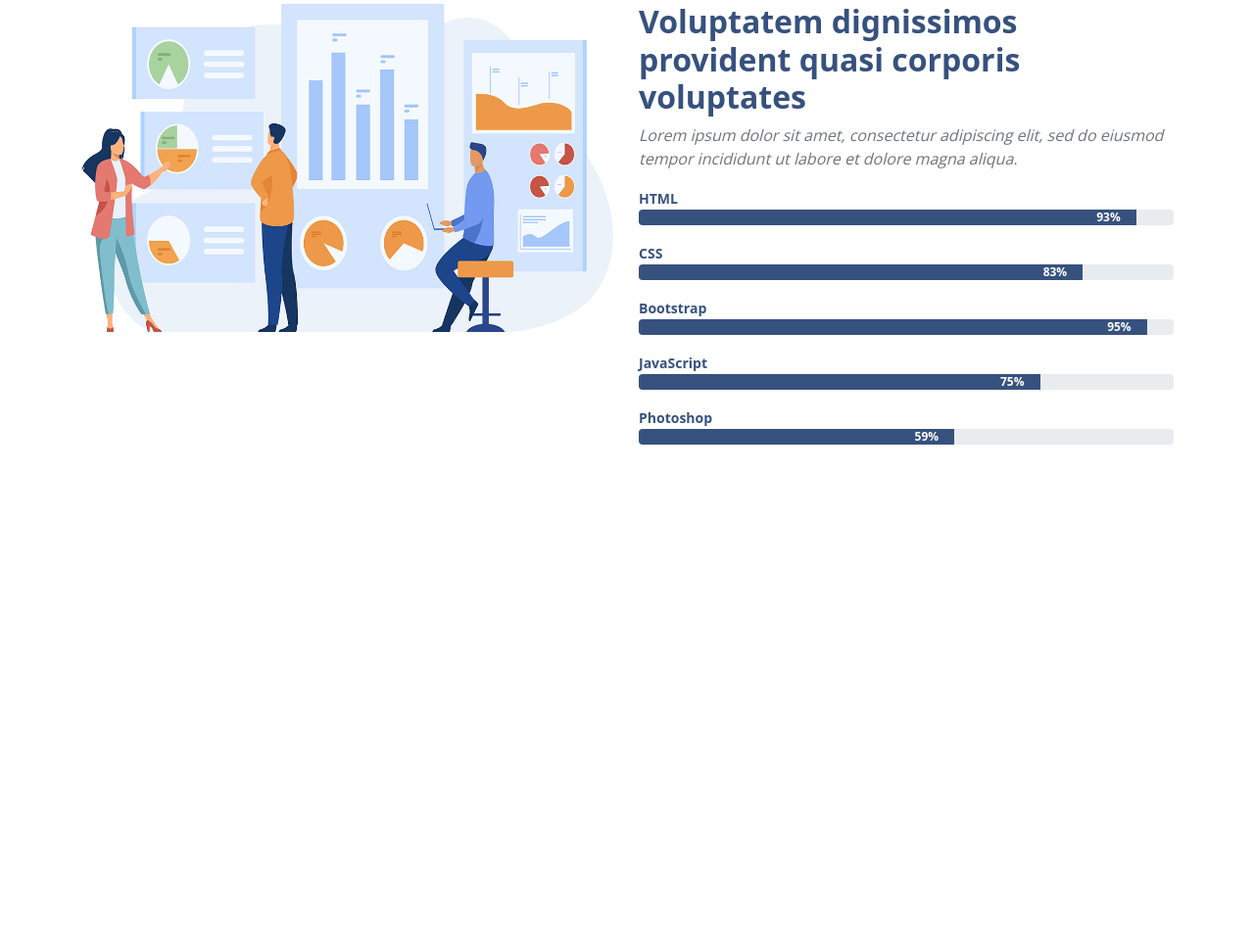
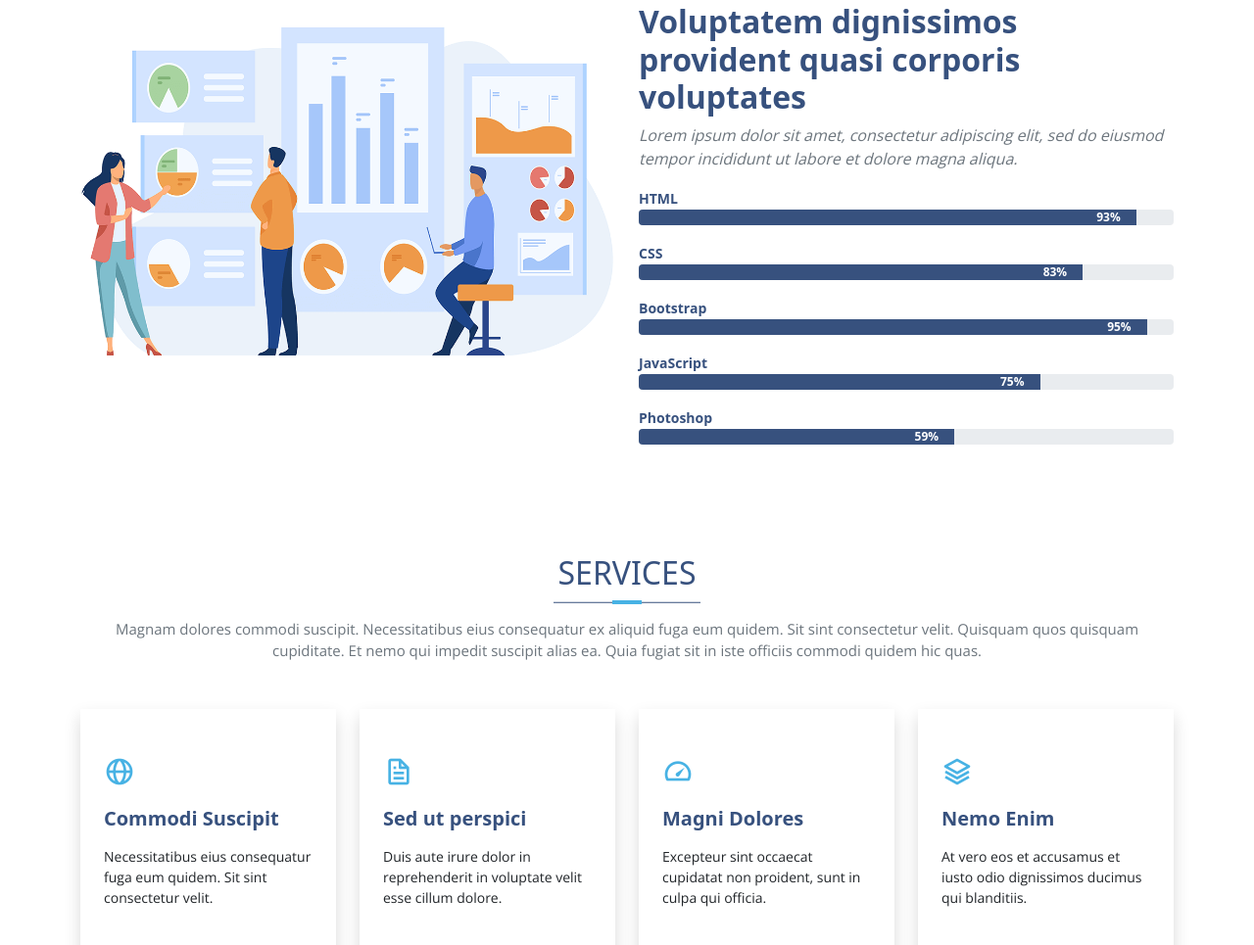
Before and after one commit to ashik-ashik/arsha-project, a plain HTML site: page index.html in a window 1280 px wide. Shown: the part 1835-2800 px from the top of the page at 98% size. Before the commit the page ends 2353 px from the top, so only its background shows below. Drawn offline with nearby package versions, Linux system fonts and the light colour scheme.

Commit message:
added service section

```diff
--- a/css/includes/_customize.scss
+++ b/css/includes/_customize.scss
@@ -1,51 +1,61 @@
 // all customizations
 // my custom desing and customize other default design
 
-#navigation{
+#navigation {
   padding: 10px 0;
-  #primary-menu{
-    .nav-link{
+
+  #primary-menu {
+    .nav-link {
       @extend .fw-md;
       @extend .f-f-jost;
       color: #f1f1f1 !important;
       transition: ease 300ms;
     }
-    .nav-link:hover{
+
+    .nav-link:hover {
       color: #fff !important;
     }
   }
+
   @media screen and (max-width:991px) {
-    #primary-menu{
+    #primary-menu {
       background: $dblue;
     }
   }
 }
 
 // hero or home section
-#home{
+#home {
   padding: 200px 0 50px;
   background: $dblue !important;
 
-  .btn{
+  .btn {
     padding-top: 12px;
     padding-bottom: 12px;
   }
-  img{
+
+  img {
     animation: img-ani 3s infinite alternate;
     width: 80% !important;
   }
+
   @keyframes img-ani {
-    100%, 0%{
+
+    100%,
+    0% {
       transform: translateY(-10px);
     }
-    50%{
+
+    50% {
       transform: translateY(10px);
     }
   }
 }
-#logos{
+
+#logos {
   background: #eee !important;
-  img{
+
+  img {
     width: 80% !important;
     text-align: center;
     filter: grayscale(100);
@@ -53,18 +63,20 @@
     transition: all 300ms;
     cursor: pointer;
   }
-  img:hover{
+
+  img:hover {
     filter: grayscale(0);
     transform: scale(.8);
   }
 }
 
-#about{
-  h1{
+.section-title {
+  h1 {
     padding-bottom: 10px;
     position: relative;
   }
-  h1::before{
+
+  h1::before {
     content: '';
     position: absolute;
     top: 100%;
@@ -74,7 +86,8 @@
     background: $dblue;
     transform: translate(-50%, -50%);
   }
-  h1::after{
+
+  h1::after {
     content: '';
     position: absolute;
     top: 100%;
@@ -87,21 +100,23 @@
 }
 
 // faq section
-#why-us{
+#why-us {
   background: #F3F5FA;
 
-  #faqAccordion{
-    .accordion-item{
+  #faqAccordion {
+    .accordion-item {
       border: 0px solid transparent !important;
       border-radius: 4px;
     }
-    .accordion-header .accordion-button{
+
+    .accordion-header .accordion-button {
       border: 0px solid transparent !important;
       font-size: 17px;
       @extend .fw-md;
       background: #fff;
     }
-    .accordion-header .accordion-button span{
+
+    .accordion-header .accordion-button span {
       font-size: 17px;
       font-weight: 900;
     }
@@ -109,17 +124,34 @@
 }
 
 // skill section
-#skills{
-  .progress-bar{
+#skills {
+  .progress-bar {
     background: $dblue;
   }
 }
 
 
 // venobox close button
-.vbox-close{
+.vbox-close {
   right: 30px;
   top: 30px;
   font-size: 40px;
   @extend .fw-md;
 }
+
+#service {
+  .box {
+    transition: all 400ms;
+    h4 a{
+      color: $dblue;
+      font-weight: 700;
+      transition: 300ms;
+    }
+  }
+  .box:hover{
+    transform: translateY(-14px);
+    h4 a{
+      color: $btnclr;
+    }
+  }
+}
--- a/index.html
+++ b/index.html
@@ -1,5 +1,6 @@
 <!DOCTYPE html>
 <html lang="en">
+
 <head>
   <meta charset="UTF-8">
   <meta http-equiv="X-UA-Compatible" content="IE=edge">
@@ -22,6 +23,7 @@
   <link rel="stylesheet" href="css/index.css">
 
 </head>
+
 <body>
 
 
@@ -30,7 +32,9 @@
     <nav class="navbar navbar-expand-lg" id="navigation">
       <div class="container">
         <a class="navbar-brand text-uppercase text-white fs-20 fw-md" href="#">Ashik</a>
-        <button class="navbar-toggler shadow-none rounded" type="button" data-bs-toggle="collapse" data-bs-target="#primary-menu" aria-controls="primary-menu" aria-expanded="false" aria-label="Toggle navigation">
+        <button class="navbar-toggler shadow-none rounded" type="button" data-bs-toggle="collapse"
+          data-bs-target="#primary-menu" aria-controls="primary-menu" aria-expanded="false"
+          aria-label="Toggle navigation">
           <i class="bx bx-menu-alt-right text-white fs-20"></i>
         </button>
         <div class="collapse navbar-collapse" id="primary-menu">
@@ -51,13 +55,16 @@
               <a class="nav-link" href="team">Team</a>
             </li>
             <li class="nav-item dropdown">
-              <a class="nav-link dropdown-toggle" href="#" id="menu-dropdown" role="button" data-bs-toggle="dropdown" aria-expanded="false">
+              <a class="nav-link dropdown-toggle" href="#" id="menu-dropdown" role="button" data-bs-toggle="dropdown"
+                aria-expanded="false">
                 Dropdown
               </a>
               <ul class="dropdown-menu" aria-labelledby="menu-dropdown">
                 <li><a class="dropdown-item" href="#">Action</a></li>
                 <li><a class="dropdown-item" href="#">Another action</a></li>
-                <li><hr class="dropdown-divider"></li>
+                <li>
+                  <hr class="dropdown-divider">
+                </li>
                 <li><a class="dropdown-item" href="#">Something else here</a></li>
               </ul>
             </li>
@@ -87,7 +94,9 @@
           </h5>
           <div class="buttons d-flex align-items-center">
             <a href="#about" class="btn btn-info shadow-none rounded-pill text-white fw-sm px-4 px-lg-5">Get Started</a>
-          <a href="https://youtu.be/Onk_Vk-Tzyc" class="ms-2 fw-sm px-4 text-white d-flex align-items-center playVideo" data-autoplay="true" data-vbtype="video"><i class="bx bx-play-circle me-2 fs-32"></i> <span>Watch Video</span></a>
+            <a href="https://youtu.be/Onk_Vk-Tzyc"
+              class="ms-2 fw-sm px-4 text-white d-flex align-items-center playVideo" data-autoplay="true"
+              data-vbtype="video"><i class="bx bx-play-circle me-2 fs-32"></i> <span>Watch Video</span></a>
 
           </div>
         </div>
@@ -132,11 +141,14 @@
   <!-- about section -->
   <section class="about py-5" id="about">
     <div class="container">
-      <h1 class="fs-32 fw-bold clr-db text-uppercase text-center">About us</h1>
+      <div class="section-title">
+        <h1 class="fs-32 fw-bold clr-db text-uppercase text-center">About us</h1>
+      </div>
       <div class="row mt-4 mt-lg-5">
         <div class="col-lg-6 mb-3 mb-lg-0 pe-lg-3">
           <p class="fs-16">
-            Lorem ipsum dolor sit amet, consectetur adipiscing elit, sed do eiusmod tempor incididunt ut labore et dolore magna aliqua.
+            Lorem ipsum dolor sit amet, consectetur adipiscing elit, sed do eiusmod tempor incididunt ut labore et
+            dolore magna aliqua.
           </p>
           <ul class="list-unstyled">
             <li class="mb-2 fs-20"><i class="bx bx-check-double clr-sky me-2"></i>
@@ -152,7 +164,9 @@
         </div>
         <div class="col-lg-6 ps-lg-4">
           <p class="fs-16">
-            Ullamco laboris nisi ut aliquip ex ea commodo consequat. Duis aute irure dolor in reprehenderit in voluptate velit esse cillum dolore eu fugiat nulla pariatur. Excepteur sint occaecat cupidatat non proident, sunt in culpa qui officia deserunt mollit anim id est laborum.
+            Ullamco laboris nisi ut aliquip ex ea commodo consequat. Duis aute irure dolor in reprehenderit in voluptate
+            velit esse cillum dolore eu fugiat nulla pariatur. Excepteur sint occaecat cupidatat non proident, sunt in
+            culpa qui officia deserunt mollit anim id est laborum.
           </p>
           <a href="#" class="f-f-jost fw-sm btn btn-outline-info px-4 py-2 mt-2 rounded-pill">Learn More</a>
         </div>
@@ -172,42 +186,52 @@
             <span class="fw-bold"> velit pariatur architecto aut nihil</span>
           </h3>
           <p class="fs-15 text-secondary mt-3">
-            Lorem ipsum dolor sit amet, consectetur adipiscing elit, sed do eiusmod tempor incididunt ut labore et dolore magna aliqua. Duis aute irure dolor in reprehenderit
+            Lorem ipsum dolor sit amet, consectetur adipiscing elit, sed do eiusmod tempor incididunt ut labore et
+            dolore magna aliqua. Duis aute irure dolor in reprehenderit
           </p>
           <div class="accordion mt-4" id="faqAccordion">
             <div class="accordion-item mb-3">
               <h2 class="accordion-header" id="faq-qs-1">
-                <button class="accordion-button shadow-none" type="button" data-bs-toggle="collapse" data-bs-target="#faq-ans-1" aria-expanded="true" aria-controls="faq-ans-1">
+                <button class="accordion-button shadow-none" type="button" data-bs-toggle="collapse"
+                  data-bs-target="#faq-ans-1" aria-expanded="true" aria-controls="faq-ans-1">
                   <span class="clr-sky me-2">01</span> Non consectetur a erat nam at lectus urna duis?
                 </button>
               </h2>
-              <div id="faq-ans-1" class="accordion-collapse collapse show" aria-labelledby="faq-qs-1" data-bs-parent="#faqAccordion">
+              <div id="faq-ans-1" class="accordion-collapse collapse show" aria-labelledby="faq-qs-1"
+                data-bs-parent="#faqAccordion">
                 <div class="accordion-body">
-                  These classes control the overall appearance, as well as the showing and hiding via CSS transitions. It's also worth noting that just about any HTML can go within the overflow.
+                  These classes control the overall appearance, as well as the showing and hiding via CSS transitions.
+                  It's also worth noting that just about any HTML can go within the overflow.
                 </div>
               </div>
             </div>
             <div class="accordion-item mb-3">
               <h2 class="accordion-header" id="faq-qs-2">
-                <button class="accordion-button shadow-none collapsed" type="button" data-bs-toggle="collapse" data-bs-target="#faq-ans-2" aria-expanded="false" aria-controls="faq-ans-2">
+                <button class="accordion-button shadow-none collapsed" type="button" data-bs-toggle="collapse"
+                  data-bs-target="#faq-ans-2" aria-expanded="false" aria-controls="faq-ans-2">
                   <span class="clr-sky me-2">02</span> Feugiat scelerisque varius morbi enim nunc?
                 </button>
               </h2>
-              <div id="faq-ans-2" class="accordion-collapse collapse" aria-labelledby="faq-qs-2" data-bs-parent="#faqAccordion">
+              <div id="faq-ans-2" class="accordion-collapse collapse" aria-labelledby="faq-qs-2"
+                data-bs-parent="#faqAccordion">
                 <div class="accordion-body">
-                  This is the second item's accordion body. It is hidden by default, until the collapse plugin adds the appropriate classes that we use to style each element.
+                  This is the second item's accordion body. It is hidden by default, until the collapse plugin adds the
+                  appropriate classes that we use to style each element.
                 </div>
               </div>
             </div>
             <div class="accordion-item mb-3">
               <h2 class="accordion-header" id="faq-qs-3">
-                <button class="accordion-button shadow-none collapsed" type="button" data-bs-toggle="collapse" data-bs-target="#faq-ans-3" aria-expanded="false" aria-controls="faq-ans-3">
+                <button class="accordion-button shadow-none collapsed" type="button" data-bs-toggle="collapse"
+                  data-bs-target="#faq-ans-3" aria-expanded="false" aria-controls="faq-ans-3">
                   <span class="clr-sky me-2">03</span> Dolor sit amet consectetur adipiscing elit?
                 </button>
               </h2>
-              <div id="faq-ans-3" class="accordion-collapse collapse" aria-labelledby="faq-qs-3" data-bs-parent="#faqAccordion">
+              <div id="faq-ans-3" class="accordion-collapse collapse" aria-labelledby="faq-qs-3"
+                data-bs-parent="#faqAccordion">
                 <div class="accordion-body">
-                  These classes control the overall appearance, as well as the showing and hiding via CSS transitions. You can modify any of this with custom CSS or overriding our default variables.
+                  These classes control the overall appearance, as well as the showing and hiding via CSS transitions.
+                  You can modify any of this with custom CSS or overriding our default variables.
                 </div>
               </div>
             </div>
@@ -226,38 +250,44 @@
   <section class="skills py-5" id="skills">
     <div class="container">
       <div class="row">
-        <div class="col-lg-6 mb-3 mb-lg-0">
+        <div class="col-lg-6 mt-4 mb-lg-0 order-2 order-lg-1">
           <img src="./img/skills.png" alt="" class="img-fluid">
         </div>
-        <div class="col-lg-6">
+        <div class="col-lg-6 order-1 order-lg-2">
           <h3 class="clr-db fs-32 fw-bold">Voluptatem dignissimos provident quasi corporis voluptates</h3>
           <p class="fs-16 text-secondary" style="font-style: italic;">
-            Lorem ipsum dolor sit amet, consectetur adipiscing elit, sed do eiusmod tempor incididunt ut labore et dolore magna aliqua.
+            Lorem ipsum dolor sit amet, consectetur adipiscing elit, sed do eiusmod tempor incididunt ut labore et
+            dolore magna aliqua.
           </p>
 
           <span class="fw-bold clr-db fs-14">HTML</span>
           <div class="progress mb-3">
-            <div class="progress-bar text-end pe-3 fw-md" role="progressbar" style="width: 93%;" aria-valuenow="25" aria-valuemin="0" aria-valuemax="100">93%</div>
+            <div class="progress-bar text-end pe-3 fw-md" role="progressbar" style="width: 93%;" aria-valuenow="25"
+              aria-valuemin="0" aria-valuemax="100">93%</div>
           </div>
 
           <span class="fw-bold clr-db fs-14">CSS</span>
           <div class="progress mb-3">
-            <div class="progress-bar text-end pe-3 fw-md" role="progressbar" style="width: 83%;" aria-valuenow="83" aria-valuemin="0" aria-valuemax="100">83%</div>
+            <div class="progress-bar text-end pe-3 fw-md" role="progressbar" style="width: 83%;" aria-valuenow="83"
+              aria-valuemin="0" aria-valuemax="100">83%</div>
           </div>
 
           <span class="fw-bold clr-db fs-14">Bootstrap</span>
           <div class="progress mb-3">
-            <div class="progress-bar text-end pe-3 fw-md" role="progressbar" style="width: 95%;" aria-valuenow="95" aria-valuemin="0" aria-valuemax="100">95%</div>
+            <div class="progress-bar text-end pe-3 fw-md" role="progressbar" style="width: 95%;" aria-valuenow="95"
+              aria-valuemin="0" aria-valuemax="100">95%</div>
           </div>
 
           <span class="fw-bold clr-db fs-14">JavaScript</span>
           <div class="progress mb-3">
-            <div class="progress-bar text-end pe-3 fw-md" role="progressbar" style="width: 75%;" aria-valuenow="75" aria-valuemin="0" aria-valuemax="100">75%</div>
+            <div class="progress-bar text-end pe-3 fw-md" role="progressbar" style="width: 75%;" aria-valuenow="75"
+              aria-valuemin="0" aria-valuemax="100">75%</div>
           </div>
 
           <span class="fw-bold clr-db fs-14">Photoshop</span>
           <div class="progress mb-3">
-            <div class="progress-bar text-end pe-3 fw-md" role="progressbar" style="width: 59%;" aria-valuenow="59" aria-valuemin="0" aria-valuemax="100">59%</div>
+            <div class="progress-bar text-end pe-3 fw-md" role="progressbar" style="width: 59%;" aria-valuenow="59"
+              aria-valuemin="0" aria-valuemax="100">59%</div>
           </div>
 
         </div>
@@ -265,6 +295,64 @@
     </div>
   </section>
   <!-- ! skills section -->
+
+
+  <!-- service section -->
+  <section class="service py-5" id="service">
+    <div class="container">
+      <div class="section-title">
+        <h1 class="fs-32 text-uppercase clr-db text-center">Services</h1>
+        <p class="fs-15 text-secondary mt-3 text-center">
+          Magnam dolores commodi suscipit. Necessitatibus eius consequatur ex aliquid fuga eum quidem. Sit sint
+          consectetur velit. Quisquam quos quisquam cupiditate. Et nemo qui impedit suscipit alias ea. Quia fugiat sit
+          in iste officiis commodi quidem hic quas.
+        </p>
+      </div>
+
+      <div class="row mt-4 mt-lg-5">
+        <div class="col-lg-3 col-md-6 mb-4 mb-lg-0">
+          <div class="box shadow py-5 px-4">
+            <i class="bx bx-globe clr-sky fs-32"></i>
+            <h4 class="fs-20 fw-md mt-3"><a href="#">Commodi Suscipit</a></h4>
+            <p class="mt-3 mb-0 fs-14">
+              Necessitatibus eius consequatur fuga eum quidem. Sit sint consectetur velit.
+            </p>
+          </div>
+        </div>
+
+        <div class="col-lg-3 col-md-6 mb-4 mb-lg-0">
+          <div class="box shadow py-5 px-4">
+            <i class="bx bx-file fs-32 clr-sky"></i>
+            <h4 class="fs-20 fw-md mt-3"><a href="#">Sed ut perspici</a></h4>
+            <p class="mt-3 mb-0 fs-14">
+              Duis aute irure dolor in reprehenderit in voluptate velit esse cillum dolore.
+            </p>
+          </div>
+        </div>
+
+        <div class="col-lg-3 col-md-6 mb-4 mb-md-0">
+          <div class="box shadow py-5 px-4">
+            <i class="bx bx-tachometer fs-32 clr-sky"></i>
+            <h4 class="fs-20 fw-md mt-3"><a href="#">Magni Dolores</a></h4>
+            <p class="mt-3 mb-0 fs-14">
+              Excepteur sint occaecat cupidatat non proident, sunt in culpa qui officia.
+            </p>
+          </div>
+        </div>
+
+        <div class="col-lg-3 col-md-6 mb-4 mb-md-0">
+          <div class="box shadow py-5 px-4">
+            <i class="clr-sky fs-32 bx bx-layer"></i>
+            <h4 class="fs-20 fw-md mt-3"><a href="#">Nemo Enim</a></h4>
+            <p class="mt-3 mb-0 fs-14">
+              At vero eos et accusamus et iusto odio dignissimos ducimus qui blanditiis.
+            </p>
+          </div>
+        </div>
+      </div>
+    </div>
+  </section>
+  <!-- ! service section -->
 
 
 
@@ -289,4 +377,5 @@
   <script src="./js/index.js"></script>
 
 </body>
+
 </html>
```
Also changed, not shown: css/index.css, 1 other file.
